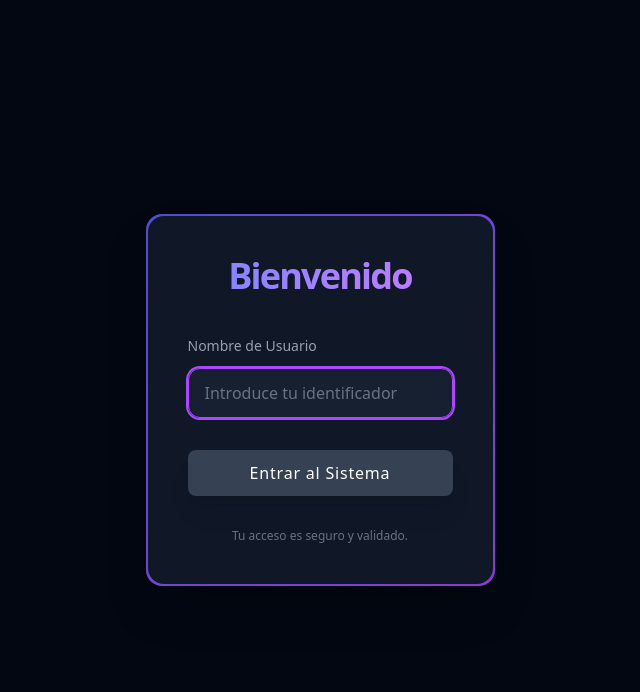
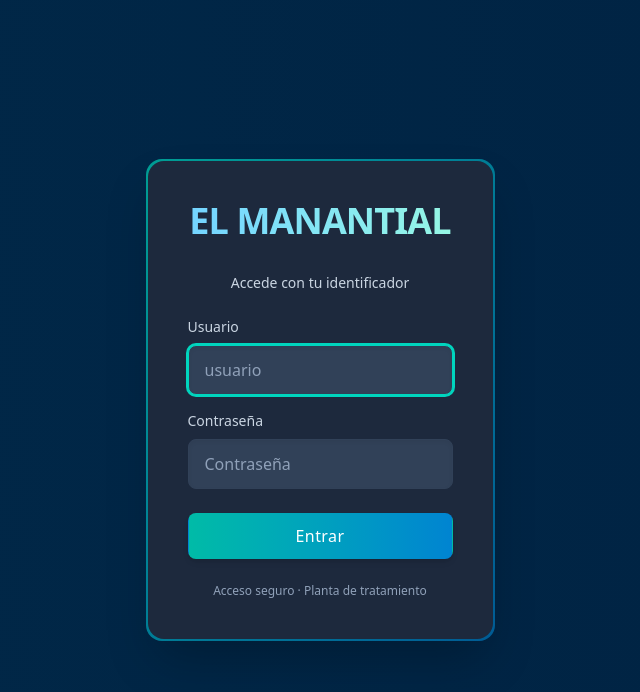
Before and after one commit to FranexMT/GestorPlantaAgua, a React (Vite) app in the folder c_appi/: page / in a window 1280 px wide. Shown: the top 692 px of the page, without its empty margins (320-960 px from the left). Built offline with nearby package versions, Linux system fonts and the light colour scheme.

Commit message:
ventana login modificada

```diff
--- /dev/null
+++ b/c_appi/src/conexiones/usuarios.js
@@ -0,0 +1,10 @@
+// This file was removed/sanitized per user request to eliminate Firebase login helpers.
+// Keeping a minimal stub prevents build/import errors if other files still reference it.
+
+export function verifyUserCredentials() {
+  throw new Error('verifyUserCredentials has been removed. The usuarios.js helper was sanitized.');
+}
+
+export function getUserByEmail() {
+  throw new Error('getUserByEmail has been removed. The usuarios.js helper was sanitized.');
+}
--- a/c_appi/src/config/firebase.js
+++ b/c_appi/src/config/firebase.js
@@ -1,6 +1,7 @@
 // Import the functions you need from the SDKs you need
 import { initializeApp } from "firebase/app";
 import { getFirestore } from 'firebase/firestore'
+import { getAuth } from 'firebase/auth'
 //import { getAnalytics } from "firebase/analytics";
 
 
@@ -23,5 +24,6 @@ const firebaseConfig = {
 const app = initializeApp(firebaseConfig);
 
 export const db = getFirestore(app);
+export const auth = getAuth(app);
 
 //const analytics = getAnalytics(app);
--- a/c_appi/src/index.css
+++ b/c_appi/src/index.css
@@ -68,3 +68,44 @@ button:focus-visible {
   }
 
 }
+
+/* Animated water gradient for login background */
+.animated-water-bg {
+  /* fallback color (darker navy) */
+  background-color: #001f3f;
+  /* darker blue palette for a deeper 'planta de agua' look */
+  background-image: linear-gradient(270deg, #001f3f 0%, #012a4a 25%, #023e8a 50%, #014b7a 75%, #002733 100%);
+  background-size: 800% 800%;
+  /* faster, smooth looping of the background gradient */
+  animation: gradientShift 10s linear infinite;
+}
+
+@keyframes gradientShift {
+  0% { background-position: 0% 50%; }
+  25% { background-position: 50% 50%; }
+  50% { background-position: 100% 50%; }
+  75% { background-position: 50% 50%; }
+  100% { background-position: 0% 50%; }
+}
+
+/* Slight overlay helper in case the gradient is vivid */
+.bg-overlay-glass::before {
+  content: '';
+  position: absolute;
+  inset: 0;
+  background: rgba(10, 20, 30, 0.28);
+  border-radius: inherit;
+  pointer-events: none;
+}
+
+/* Static gradient border helper (replaces rotating border) */
+.static-border {
+  position: relative;
+  border-radius: inherit;
+}
+.static-border > .static-border-bg {
+  position: absolute;
+  inset: 0;
+  border-radius: inherit;
+  pointer-events: none;
+}
--- a/c_appi/src/screens/LoginScreen.jsx
+++ b/c_appi/src/screens/LoginScreen.jsx
@@ -1,67 +1,109 @@
 import React, { useState } from 'react';
 
 export default function LoginScreen({ onLogin }) {
-  const [name, setName] = useState('');
+  const [email, setEmail] = useState('');
+  const [password, setPassword] = useState('');
+  const [loading, setLoading] = useState(false);
+  const [error, setError] = useState('');
+
   const role = 'employee'; // Rol fijo para la base de datos
 
-  function handleSubmit(e) {
+  async function handleSubmit(e) {
     e.preventDefault();
-    if (!name.trim()) return;
-    onLogin({ name: name.trim(), role });
+    setError('');
+    if (!email.trim() || !password) return setError('Introduce email y contraseña');
+    // Local login (no Firebase): accept the credentials locally for testing
+    setLoading(true)
+    try {
+      const uid = 'local-' + Date.now()
+      onLogin({ name: email.trim(), uid, role })
+    } catch (err) {
+      console.error('Local login error', err)
+      setError('Error iniciando sesión')
+    } finally {
+      setLoading(false)
+    }
   }
 
+  // Firebase/Firestore integration removed from this component.
+  // If you need to fetch a profile from Firestore, re-add the helper here.
+
   return (
-    // Fondo más profundo (bg-gray-950) para un contraste más dramático
-    <div className="min-h-screen flex items-center justify-center bg-gray-950 font-sans p-4">
+  // Fondo adaptado a la paleta "planta de agua": tonos azules y verdes suaves
+  <div className="min-h-screen flex items-center justify-center animated-water-bg text-slate-100 font-sans p-4">
 
-      {/* 1. Contenedor Principal: Estilo "Dark Card" con un borde de gradiente sutil. */}
-      {/* Usamos 'relative' para posicionar el gradiente y 'p-0.5' para que actúe como borde. */}
-      <div className="relative p-0.5 rounded-2xl shadow-2xl bg-gradient-to-br from-indigo-500/80 to-purple-500/80">
+      {/* Contenedor Principal: borde de gradiente aqua -> azul profundo */}
+      <div className="relative p-0.5 rounded-2xl shadow-2xl bg-gradient-to-br from-teal-500/80 to-sky-700/80">
 
-        {/* 2. Formulario Interno: El verdadero contenido, fondo ultra-oscuro */}
+        {/* Formulario Interno: fondo oscuro neutro para resaltar los acentos azules/verde-agua */}
         <form
           onSubmit={handleSubmit}
-          className="w-full max-w-sm p-10 bg-gray-900 rounded-2xl"
+          className="relative z-10 w-full max-w-sm p-10 bg-slate-800 rounded-2xl"
         >
 
-          {/* Título: Fuente grande, gradiente de color */}
-          <h2 className="text-4xl font-extrabold mb-10 text-center tracking-tighter bg-clip-text text-transparent bg-gradient-to-r from-indigo-400 to-purple-400">
-            Bienvenido
+          {/* Título: gradiente inspirado en agua */}
+          <h2 className="text-4xl font-extrabold mb-8 text-center tracking-tight bg-clip-text text-transparent bg-gradient-to-r from-sky-300 to-teal-200">
+            EL MANANTIAL
           </h2>
 
-          {/* --- Campo Nombre --- */}
-          <div className="mb-8">
-            <label className="block text-gray-400 text-sm font-medium mb-3">
-              Nombre de Usuario
+          {/* Subtítulo / descripción pequeña */}
+          <p className="text-center text-sm text-slate-300 mb-6">Accede con tu identificador</p>
+
+          {/* Email */}
+          <div className="mb-4">
+            <label className="block text-slate-300 text-sm font-medium mb-2" htmlFor="email">
+                Usuario
             </label>
             <input
-              value={name}
-              onChange={(e) => setName(e.target.value)}
-              // Input mejorado: Esquinas redondeadas, efecto de 'glassmorphism' sutil
-              className="w-full px-4 py-3 border border-gray-700 bg-gray-800/50 text-white rounded-xl placeholder-gray-500 transition duration-300 focus:outline-none focus:ring-2 focus:ring-purple-500 focus:border-purple-500 shadow-inner"
-              placeholder="Introduce tu identificador"
+              id="email"
+                type="text"
+                value={email}
+                onChange={(e) => setEmail(e.target.value)}
+              className="w-full px-4 py-3 border border-slate-700 bg-slate-700 text-slate-100 rounded-lg placeholder-slate-400 transition duration-200 focus:outline-none focus:ring-2 focus:ring-teal-400 focus:border-teal-400 shadow-inner"
+                placeholder="usuario"
               required
               autoFocus
+              aria-label="Email"
             />
           </div>
 
-          {/* --- Botón de Entrar: Ahora con un gradiente vibrante y animación de presión --- */}
+          {/* Password */}
+          <div className="mb-6">
+            <label className="block text-slate-300 text-sm font-medium mb-2" htmlFor="password">
+              Contraseña
+            </label>
+            <input
+              id="password"
+              type="password"
+              value={password}
+              onChange={(e) => setPassword(e.target.value)}
+              className="w-full px-4 py-3 border border-slate-700 bg-slate-700 text-slate-100 rounded-lg placeholder-slate-400 transition duration-200 focus:outline-none focus:ring-2 focus:ring-teal-400 focus:border-teal-400 shadow-inner"
+              placeholder="Contraseña"
+              required
+              aria-label="Contraseña"
+            />
+          </div>
+
+          {/* Botón de Entrar: gradiente agua -> azul, alto contraste y accesible */}
           <button
             type="submit"
-            disabled={!name.trim()}
-            // Gradiente para el color principal
-            className={`w-full py-3 rounded-xl text-white font-bold text-lg tracking-wider transition duration-300 ease-in-out transform shadow-xl active:scale-[0.98] ${
-              name.trim()
-                ? 'bg-gradient-to-r from-indigo-600 to-purple-600 hover:from-indigo-500 hover:to-purple-500 focus:ring-4 focus:ring-purple-500 focus:ring-opacity-50'
-                : 'bg-gray-700 cursor-not-allowed shadow-none' // Estado deshabilitado
+            disabled={loading}
+            aria-disabled={loading}
+            className={`w-full py-3 rounded-lg text-white font-semibold text-lg tracking-wide transition duration-200 ease-in-out transform shadow-md active:scale-98 ${
+              !loading
+                ? 'bg-gradient-to-r from-teal-500 to-sky-600 hover:from-teal-400 hover:to-sky-500 focus:ring-4 focus:ring-teal-400/40'
+                : 'bg-slate-600 cursor-not-allowed opacity-70 shadow-none'
             }`}
           >
-            Entrar al Sistema
+            {loading ? 'Entrando...' : 'Entrar'}
           </button>
 
-          {/* Texto de pie con un espaciado más limpio */}
-          <p className="text-center text-xs text-gray-500 mt-8">
-              Tu acceso es seguro y validado.
+          {error && (
+            <p className="text-center text-sm text-red-400 mt-4">{error}</p>
+          )}
+
+          <p className="text-center text-xs text-slate-400 mt-6">
+              Acceso seguro · Planta de tratamiento
           </p>
 
         </form>
```
Also changed, not shown: 2 other files (tests, documents, lock files or other folders).
